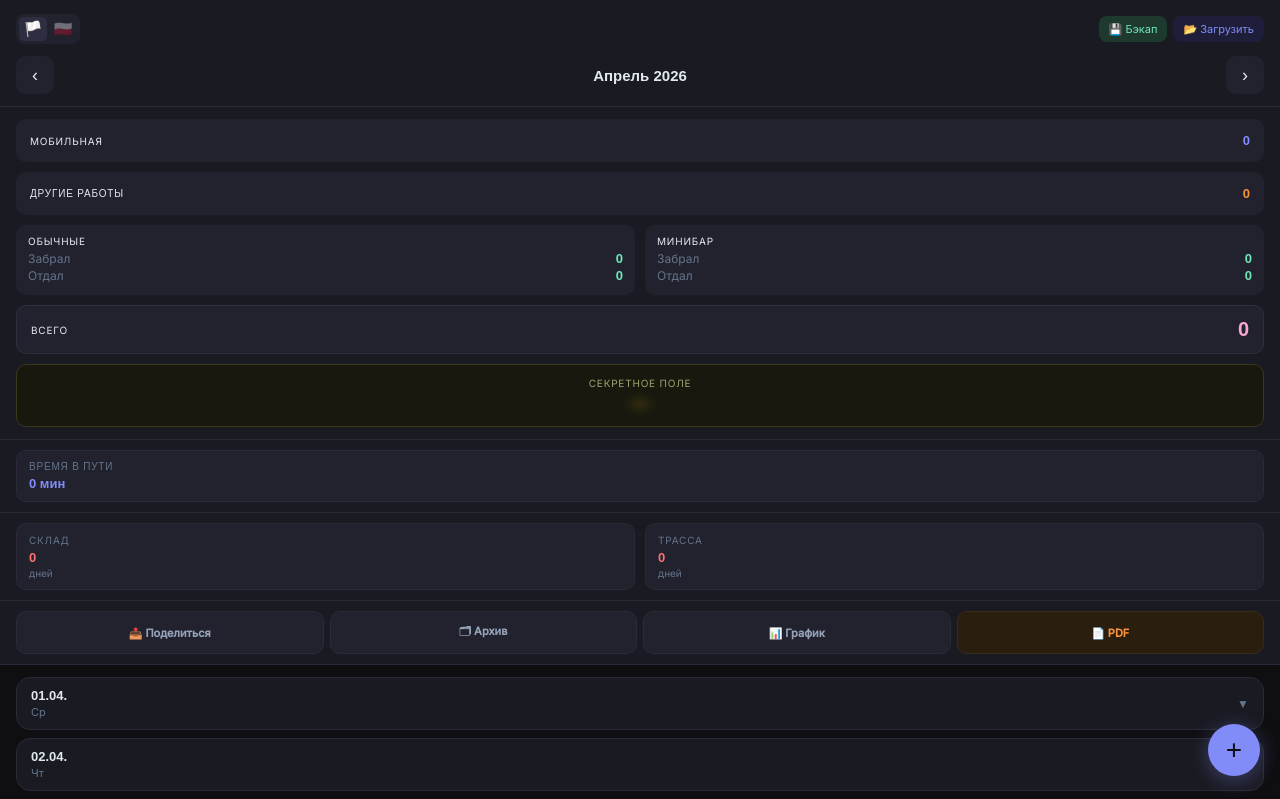
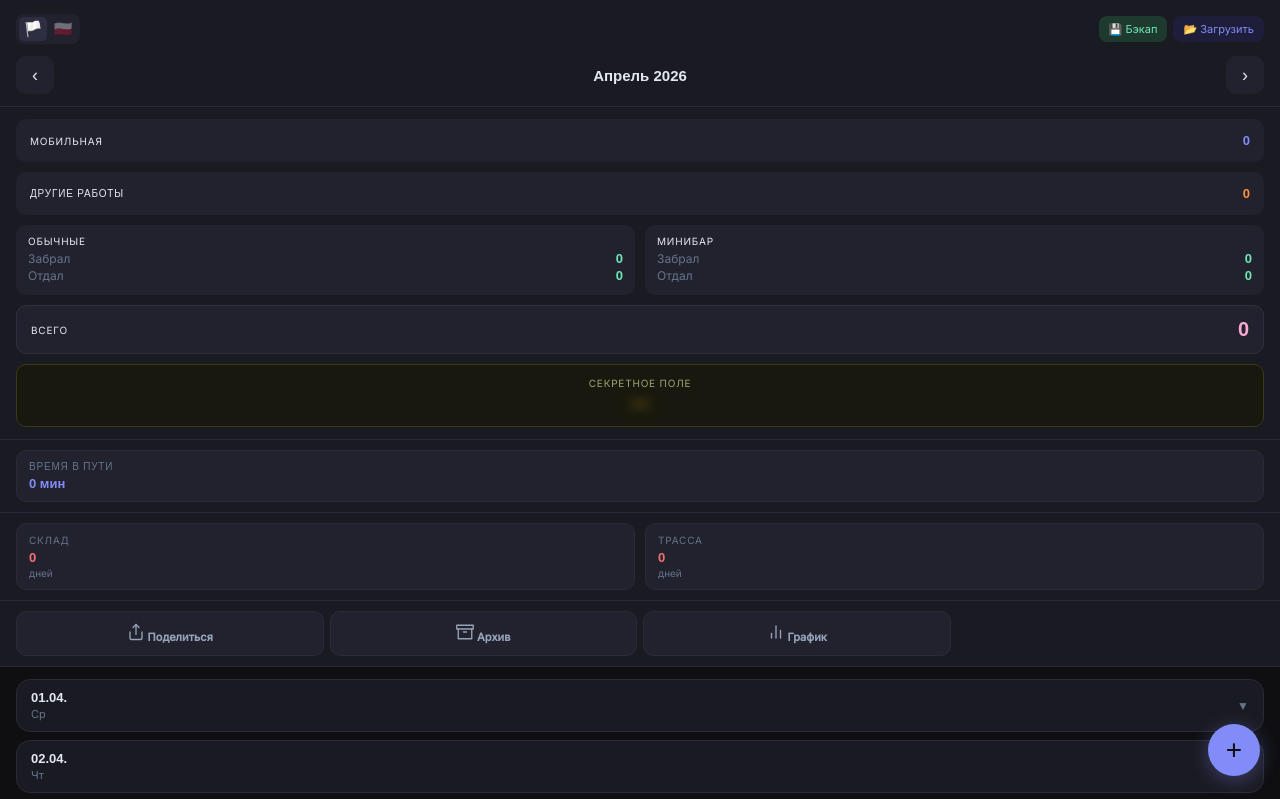
Before and after one commit to 1000net2000-oss/Report, a plain HTML site: page index.html in a window 1280 px wide. Shown: the top 799 px of the page. Drawn offline with Linux system fonts and the light colour scheme; a web font is replaced by a local one.

Commit message:
Add files via upload

```diff
--- a/app.js
+++ b/app.js
@@ -234,10 +234,9 @@ function render() {
   document.getElementById('btnBackup').textContent   = t('backup');
   const restoreEl = document.getElementById('btnRestore');
   if (restoreEl) restoreEl.childNodes[0].textContent = t('restore') + ' ';
-  document.getElementById('btnSummary').textContent  = lang === 'pl' ? '📤 Udostępnij' : '📤 Поделиться';
-  document.getElementById('btnArchive').textContent  = lang === 'pl' ? '🗂 Archiwum' : '🗂 Архив';
-  document.getElementById('btnChart').textContent    = t('chartBtn');
-  document.getElementById('btnPdf').textContent      = t('pdfBtn');
+  document.getElementById('btnSummary-lbl').textContent = lang === 'pl' ? 'Udostępnij' : 'Поделиться';
+  document.getElementById('btnArchive-lbl').textContent  = lang === 'pl' ? 'Archiwum'   : 'Архив';
+  document.getElementById('btnChart-lbl').textContent    = lang === 'pl' ? 'Wykres'     : 'График';
   document.getElementById('labelMob').textContent        = t('mobile');
   document.getElementById('labelOtherWork').textContent  = t('otherWork');
   document.getElementById('labelRegular').textContent    = t('regular');
--- a/index.html
+++ b/index.html
@@ -90,10 +90,18 @@
   </div>
 
   <div class="action-btns">
-    <button id="btnSummary" class="action-btn summary" onclick="copySummary()">📤 Поделиться</button>
-    <button id="btnArchive" class="action-btn archive" onclick="openArchive()">🗂 Архив</button>
-    <button id="btnChart"   class="action-btn chart"   onclick="openChart()">📊 График</button>
-    <button id="btnPdf"     class="action-btn pdf"     onclick="generatePDF()">📄 PDF</button>
+    <button id="btnSummary" class="action-btn summary" onclick="copySummary()">
+      <svg width="18" height="18" viewBox="0 0 24 24" fill="none" stroke="currentColor" stroke-width="1.8" stroke-linecap="round" stroke-linejoin="round"><path d="M4 12v8a2 2 0 0 0 2 2h12a2 2 0 0 0 2-2v-8"/><polyline points="16 6 12 2 8 6"/><line x1="12" y1="2" x2="12" y2="15"/></svg>
+      <span id="btnSummary-lbl">Поделиться</span>
+    </button>
+    <button id="btnArchive" class="action-btn archive" onclick="openArchive()">
+      <svg width="18" height="18" viewBox="0 0 24 24" fill="none" stroke="currentColor" stroke-width="1.8" stroke-linecap="round" stroke-linejoin="round"><polyline points="21 8 21 21 3 21 3 8"/><rect x="1" y="3" width="22" height="5"/><line x1="10" y1="12" x2="14" y2="12"/></svg>
+      <span id="btnArchive-lbl">Архив</span>
+    </button>
+    <button id="btnChart" class="action-btn chart" onclick="openChart()">
+      <svg width="18" height="18" viewBox="0 0 24 24" fill="none" stroke="currentColor" stroke-width="1.8" stroke-linecap="round" stroke-linejoin="round"><line x1="18" y1="20" x2="18" y2="10"/><line x1="12" y1="20" x2="12" y2="4"/><line x1="6" y1="20" x2="6" y2="14"/></svg>
+      <span id="btnChart-lbl">График</span>
+    </button>
   </div>
 
   <div class="days-list" id="daysList"></div>
--- a/sw.js
+++ b/sw.js
@@ -1,4 +1,4 @@
-const CACHE = 'otchet-v9';
+const CACHE = 'otchet-v10';
 const FILES = ['./index.html', './style.css', './app.js', './manifest.json', './icon.svg'];
 
 self.addEventListener('install', e => {
```
